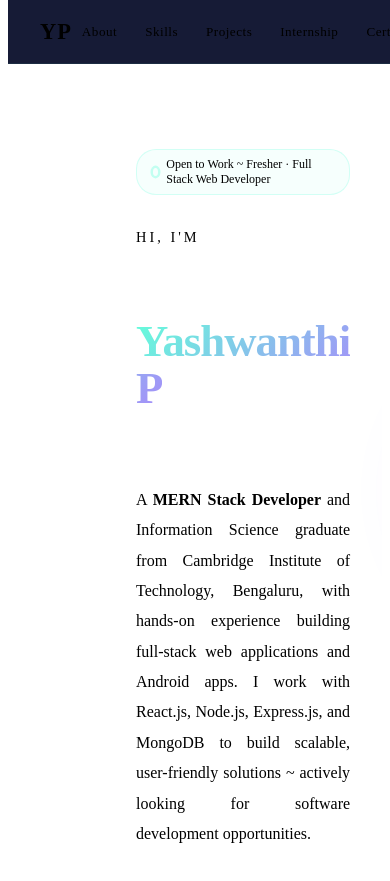
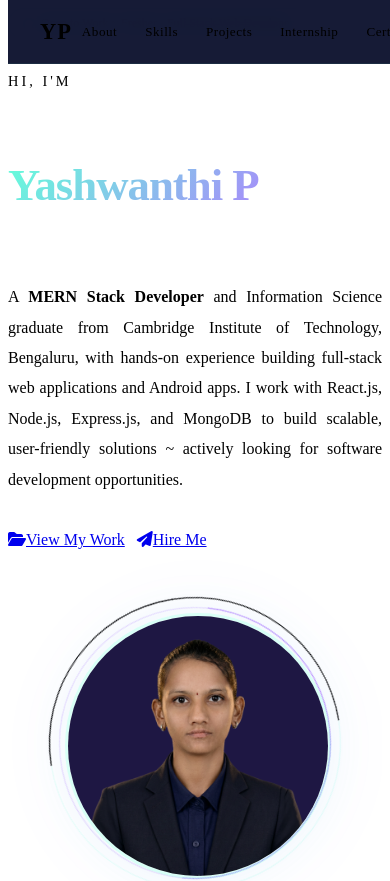
Before and after one commit to yashwanthi1128/Yashwanthi-Portfolio, a React (Vite) app: page / in a window 390 px wide. Shown: the top 881 px of the page. Built offline with nearby package versions, Linux system fonts and the light colour scheme; the HTML template or start-up script is replaced by a standard one.

Commit message:
updated phone layout

```diff
--- a/src/components/Hero.jsx
+++ b/src/components/Hero.jsx
@@ -3,21 +3,28 @@ import { useEffect, useRef } from 'react'
 export default function Hero() {
 
   return (
-    <section id="hero" style={{
-      minHeight: '100vh',
-      display: 'flex', alignItems: 'center',
-      justifyContent: 'center',
-      padding: '6rem 8rem 6rem',
-      position: 'relative', overflow: 'hidden',
-    }}>
-      <div style={{
-        display: 'grid',
-        gridTemplateColumns: '1fr 1fr',
-        gap: '4rem',
-        alignItems: 'center',
-        maxWidth: '1100px',
-        width: '100%',
-      }}>
+    <section
+  id="hero"
+  className="hero-section"
+  style={{
+    minHeight: "100vh",
+    display: "flex",
+    alignItems: "center",
+    justifyContent: "center",
+    position: "relative",
+    overflow: "hidden",
+  }}
+>
+      <div
+  className="hero-grid"
+  style={{
+    display: "grid",
+    gap: "4rem",
+    alignItems: "center",
+    maxWidth: "1100px",
+    width: "100%",
+  }}
+>
         {/* LEFT */}
         <div style={{display:'flex', flexDirection:'column', gap:'20px'}}>
 
--- a/src/styles/global.css
+++ b/src/styles/global.css
@@ -192,3 +192,46 @@ main, nav, footer { position: relative; z-index: 1; }
   opacity: 1;
   transform: translateY(0);
 }
+/* ================= HERO ================= */
+
+.hero-section{
+    padding:6rem 8rem;
+}
+
+.hero-grid{
+    display:grid;
+    grid-template-columns:1fr 1fr;
+}
+
+/* =============== MOBILE ================= */
+
+@media (max-width:768px){
+
+.hero-section{
+    padding:6rem 1.5rem 3rem;
+}
+
+.hero-grid{
+    grid-template-columns:1fr;
+    text-align:center;
+    gap:3rem;
+}
+
+.hero-grid p{
+    max-width:100% !important;
+}
+
+.hero-grid > div:first-child{
+    order:2;
+}
+
+.hero-grid > div:last-child{
+    order:1;
+}
+
+.hero-grid img{
+    width:220px;
+    height:220px;
+}
+
+}
```
Also changed, not shown: 1 other file (tests, documents, lock files or other folders).
